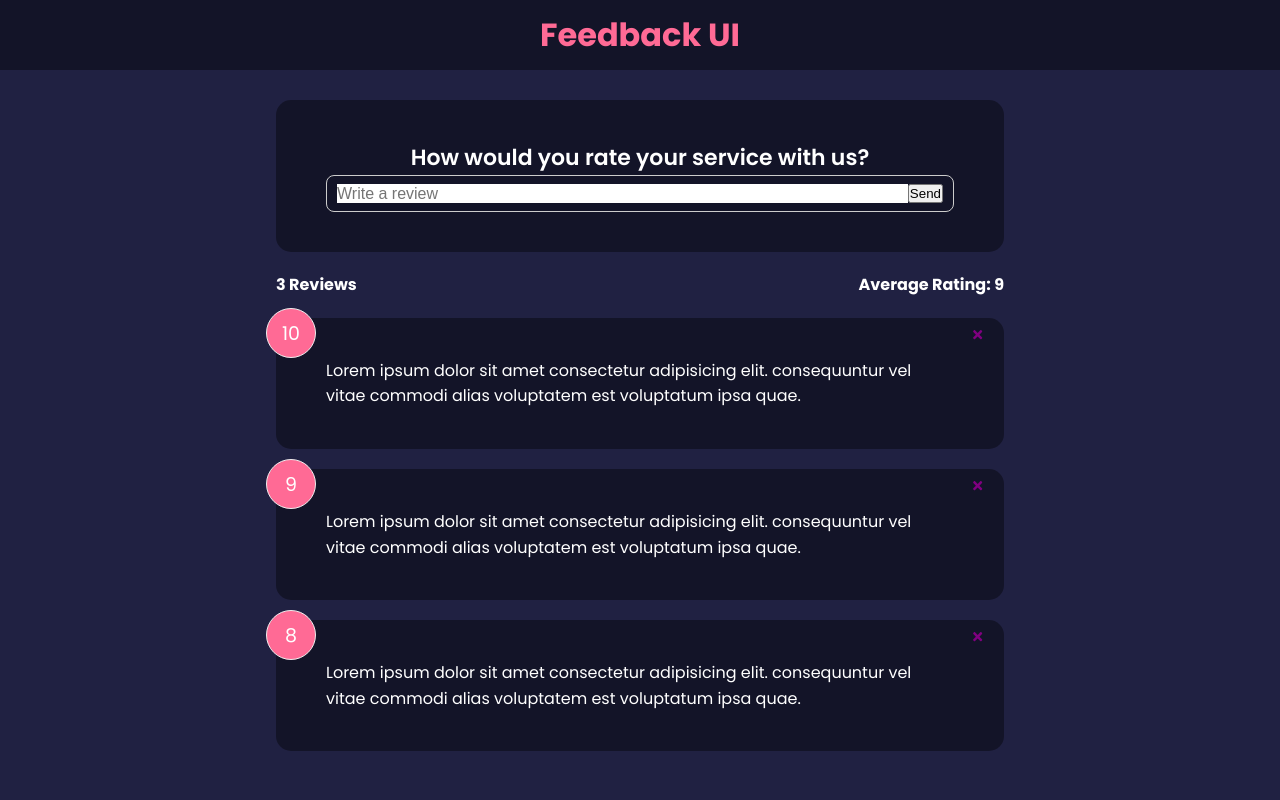
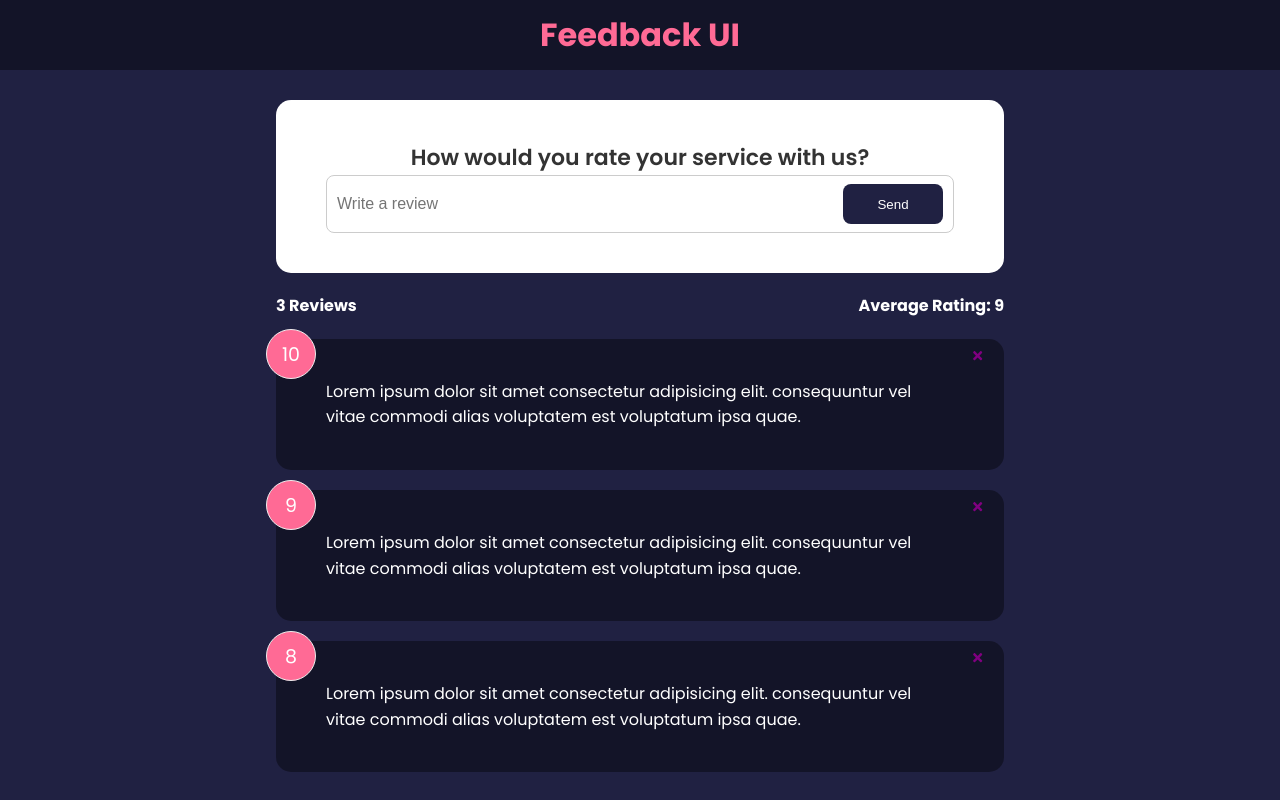
Before and after one commit to anthonyyoussef01/feedback-app, a React (Create React App) app: page / in a window 1280 px wide. Built offline with nearby package versions, Linux system fonts and the light colour scheme.

Commit message:
Created a Button for FeedbackForm which is basically a stylized component (a custom button)

```diff
--- a/src/Components/FeedbackForm.jsx
+++ b/src/Components/FeedbackForm.jsx
@@ -1,5 +1,6 @@
 import { useState } from "react";
 import Card from "./Shared/Card";
+import Button from "./Shared/Button";
 
 function FeedbackForm() {
 	const [text, setText] = useState('');
@@ -14,8 +15,8 @@
 					<h2>How would you rate your service with us?</h2>
 					{/* TODO: rating select component */}
 					<div className="input-group">
-						<input onChange={handleTextChange} type="text" placeholder="Write a review" />
-						<button type="submit">Send</button>
+						<input onChange={handleTextChange} type="text" placeholder="Write a review" value={text} />
+						<Button type="submit">Send</Button>
 					</div>
 				</form>
 			</Card>
--- /dev/null
+++ b/src/Components/Shared/Button.jsx
@@ -0,0 +1,24 @@
+import propTypes from "prop-types";
+
+function Button({ children, version, type, isDisabled }) {
+	return(
+		<button type={type} disabled={isDisabled} className={`btn btn-${version}`}>
+			{children}
+		</button>
+	);
+}
+
+Button.defaultProps = {
+	version: "primary",
+	type: "button",
+	isDisabled: false,
+}
+
+Button.propTypes = {
+	children: propTypes.node.isRequired,
+	version: propTypes.oneOf(["primary", "secondary"]),
+	type: propTypes.string,
+	isDisabled: propTypes.bool,
+}
+
+export default Button;
--- a/src/Components/Shared/Card.jsx
+++ b/src/Components/Shared/Card.jsx
@@ -14,7 +14,7 @@
 }
 
 Card.defaultProps = {
-	reverse: true,
+	reverse: false,
 }
 
 Card.propTypes = {
```
